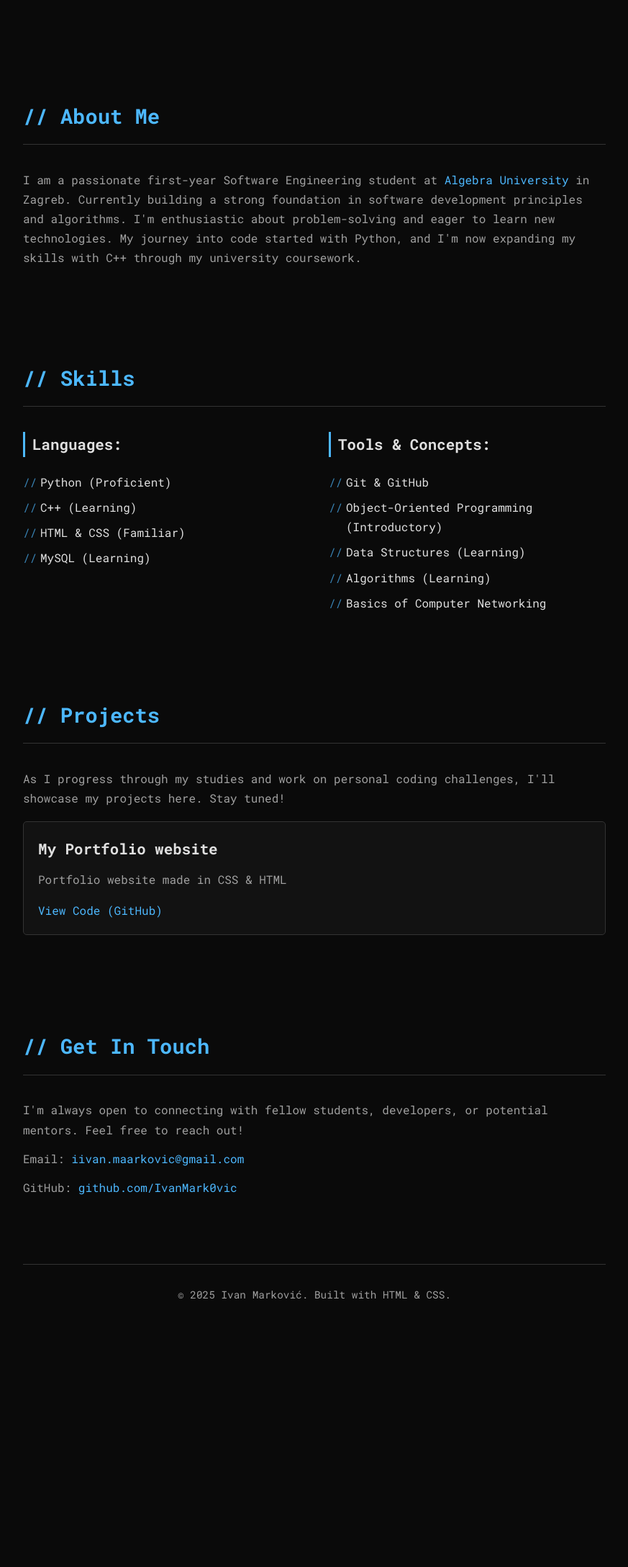
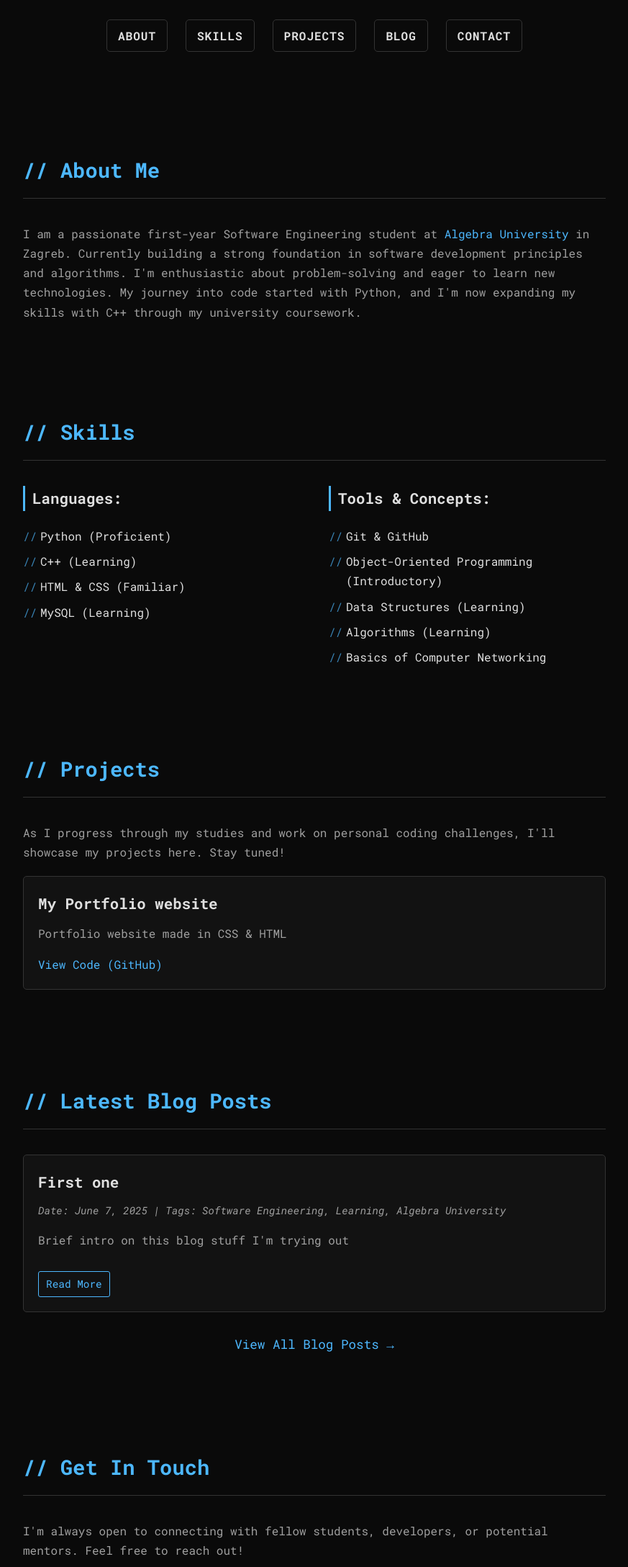
Before and after one commit to IvanMark0vic/IvanMark0vic.github.io, a plain HTML site: page index.html in a window 1280 px wide. Shown: the part 221-2398 px from the top of the page at 72% size, without its empty margins (203-1076 px from the left). Before the commit the page ends 2119 px from the top, so only its background shows below. Drawn offline with Linux system fonts and the light colour scheme.

Commit message:
Added Blog section and first blog

```diff
--- a/index.html
+++ b/index.html
@@ -17,7 +17,13 @@
             <h1>Ivan Marković</h1>
             <div class="cursor">_</div>
             <p class="subtitle">Software Engineering Student | <a href="https://www.algebra.hr/visoko-uciliste/en/" target="_blank" rel="noopener noreferrer">Algebra University</a>, Zagreb 🇭🇷</p>
-
+            <nav class="main-nav">
+                <a href="#about">About</a>
+                <a href="#skills">Skills</a>
+                <a href="#projects">Projects</a>
+                <a href="#blog-preview">Blog</a>
+                <a href="#contact">Contact</a>
+            </nav>
         </header>
 
         <section id="about">
@@ -72,6 +78,22 @@
 
         </section>
 
+        <section id="blog-preview">
+            <h2>// Latest Blog Posts</h2>
+            <div class="blog-posts-container">
+                <div class="blog-post-preview">
+                    <h3><a href="blog/my-first-post.html">First one</a></h3>
+                    <p class="post-meta">Date: June 7, 2025 | Tags: Software Engineering, Learning, Algebra University</p>
+                    <p>Brief intro on this blog stuff I'm trying out</p>
+                    <a href="blog/my-first-post.html" class="read-more">Read More</a>
+                </div>
+                </div>
+            <p class="view-all-link">
+                <a href="blog.html">View All Blog Posts →</a>
+            </p>
+        </section>
+
+
         <section id="contact">
             <h2>// Get In Touch</h2>
             <p>
@@ -91,5 +113,6 @@
             <p>&copy; 2025 Ivan Marković. Built with HTML & CSS.</p>
         </footer>
 
-    </div> </body>
+    </div>
+</body>
 </html>
--- a/style.css
+++ b/style.css
@@ -116,6 +116,35 @@ header .subtitle {
     margin-bottom: 0;
 }
 
+/* New Navigation Styles */
+.main-nav {
+    margin-top: 30px;
+    display: flex;
+    justify-content: center;
+    gap: 25px; /* Space between nav items */
+    flex-wrap: wrap; /* Allow wrapping on smaller screens */
+}
+
+.main-nav a {
+    color: var(--primary-text-color);
+    font-weight: 700;
+    text-transform: uppercase;
+    letter-spacing: 1px;
+    padding: 8px 15px;
+    border: 1px solid var(--border-color);
+    border-radius: 5px;
+    transition: all 0.3s ease;
+}
+
+.main-nav a:hover,
+.main-nav a:focus {
+    color: var(--accent-color);
+    border-color: var(--accent-color);
+    background-color: rgba(77, 184, 255, 0.1); /* Subtle background on hover */
+    text-decoration: none;
+}
+
+
 /* Blinking cursor effect */
 .cursor {
     display: inline-block;
@@ -185,6 +214,62 @@ section {
     color: var(--secondary-text-color);
 }
 
+/* --- Blog Preview Section --- */
+.blog-post-preview {
+    background-color: var(--section-bg-color);
+    border: 1px solid var(--border-color);
+    padding: 20px;
+    margin-bottom: 20px;
+    border-radius: 5px;
+    transition: background-color 0.3s ease;
+}
+
+.blog-post-preview:hover {
+    background-color: #1a1a1a;
+}
+
+.blog-post-preview h3 {
+    margin-bottom: 0.5em;
+}
+
+.blog-post-preview h3 a {
+    color: var(--primary-text-color);
+}
+
+.blog-post-preview h3 a:hover {
+    color: var(--accent-color);
+    text-decoration: none;
+}
+
+.blog-post-preview .post-meta {
+    font-size: 0.9em;
+    color: var(--secondary-text-color);
+    margin-bottom: 1em;
+    font-style: italic;
+}
+
+.blog-post-preview .read-more {
+    display: inline-block;
+    margin-top: 10px;
+    padding: 5px 10px;
+    border: 1px solid var(--accent-color);
+    border-radius: 3px;
+    font-size: 0.9em;
+}
+
+.blog-post-preview .read-more:hover {
+    background-color: var(--accent-color);
+    color: var(--bg-color);
+    text-decoration: none;
+}
+
+.view-all-link {
+    text-align: center;
+    margin-top: 30px;
+    font-size: 1.1em;
+}
+
+
 /* --- Contact Section --- */
 #contact p {
     margin-bottom: 0.8em;
@@ -221,6 +306,13 @@ footer {
         flex-direction: column; /* Stack skill categories */
         gap: 30px;
     }
+    .main-nav {
+        gap: 15px;
+    }
+    .main-nav a {
+        padding: 6px 12px;
+        font-size: 0.9em;
+    }
 }
 
 @media (max-width: 480px) {
@@ -236,6 +328,10 @@ footer {
     body {
         line-height: 1.6;
     }
+    .main-nav {
+        flex-direction: column;
+        align-items: center;
+    }
     /* Hide cursor on very small screens if it causes layout issues */
     /* .cursor { display: none; } */
 }
```
Also changed, not shown: blog.html (added, +49 -0 lines), blog/my-first-post.html (added, +69 -0 lines).
